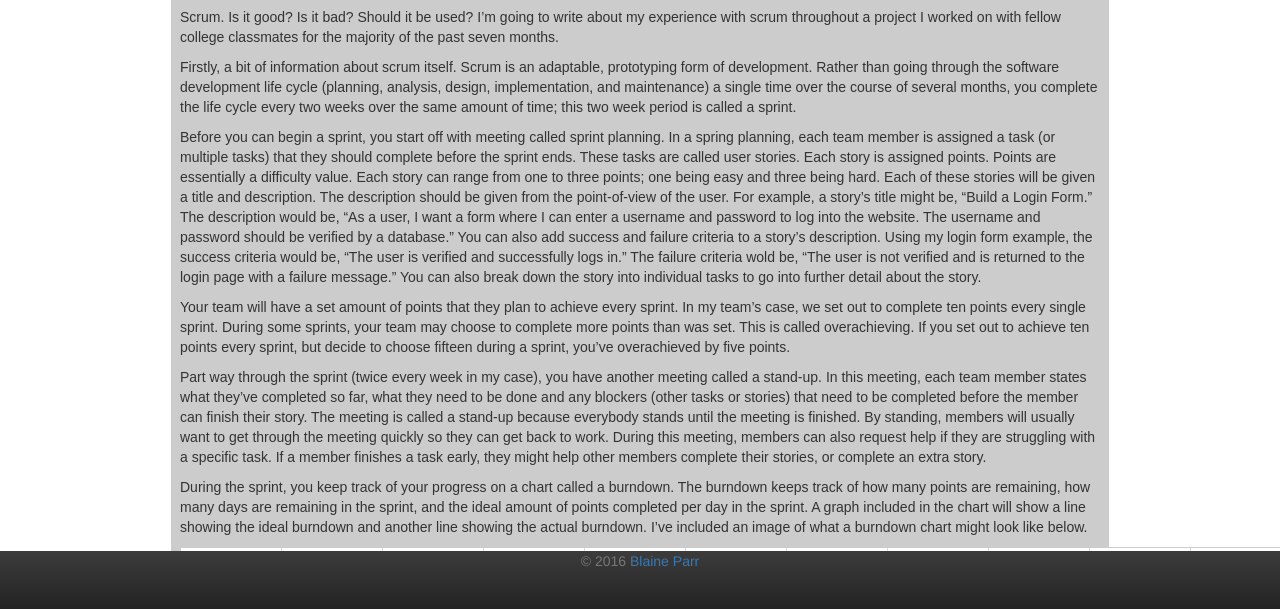
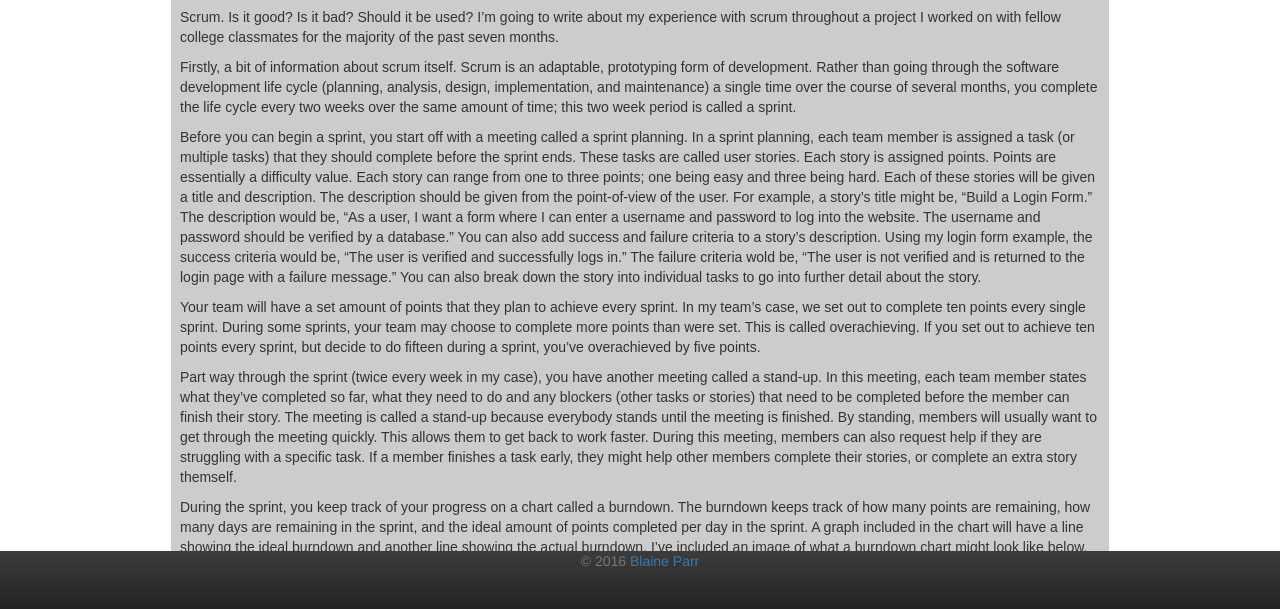
Before and after one commit to BlaineParr/BlaineParr.github.io, a plain HTML site: page blog/index.html in a window 1280 px wide. Shown: the part 189-798 px from the top of the page. Drawn offline with Linux system fonts and the light colour scheme.

Commit message:
Grammar fixes.

```diff
--- a/blog/index.html
+++ b/blog/index.html
@@ -33,10 +33,10 @@
 			<h2><em>By: Blaine Parr</em></h2>
             <p>Scrum. Is it good? Is it bad? Should it be used? I’m going to write about my experience with scrum throughout a project I worked on with fellow college classmates for the majority of the past seven months.</p>
 			<p>Firstly, a bit of information about scrum itself. Scrum is an adaptable, prototyping form of development. Rather than going through the software development life cycle (planning, analysis, design, implementation, and maintenance) a single time over the course of several months, you complete the life cycle every two weeks over the same amount of time; this two week period is called a sprint.</p>
-			<p>Before you can begin a sprint, you start off with meeting called sprint planning. In a spring planning, each team member is assigned a task (or multiple tasks) that they should complete before the sprint ends. These tasks are called user stories. Each story is assigned points. Points are essentially a difficulty value. Each story can range from one to three points; one being easy and three being hard. Each of these stories will be given a title and description. The description should be given from the point-of-view of the user. For example, a story’s title might be, “Build a Login Form.” The description would be, “As a user, I want a form where I can enter a username and password to log into the website. The username and password should be verified by a database.” You can also add success and failure criteria to a story’s description. Using my login form example, the success criteria would be, “The user is verified and successfully logs in.” The failure criteria wold be, “The user is not verified and is returned to the login page with a failure message.” You can also break down the story into individual tasks to go into further detail about the story.</p>
-			<p>Your team will have a set amount of points that they plan to achieve every sprint. In my team’s case, we set out to complete ten points every single sprint. During some sprints, your team may choose to complete more points than was set. This is called overachieving. If you set out to achieve ten points every sprint, but decide to choose fifteen during a sprint, you’ve overachieved by five points.</p>
-			<p>Part way through the sprint (twice every week in my case), you have another meeting called a stand-up. In this meeting, each team member states what they’ve completed so far, what they need to be done and any blockers (other tasks or stories) that need to be completed before the member can finish their story. The meeting is called a stand-up because everybody stands until the meeting is finished. By standing, members will usually want to get through the meeting quickly so they can get back to work. During this meeting, members can also request help if they are struggling with a specific task. If a member finishes a task early, they might help other members complete their stories, or complete an extra story.</p>
-			<p>During the sprint, you keep track of your progress on a chart called a burndown. The burndown keeps track of how many points are remaining, how many days are remaining in the sprint, and the ideal amount of points completed per day in the sprint. A graph included in the chart will show a line showing the ideal burndown and another line showing the actual burndown. I’ve included an image of what a burndown chart might look like below.</p>
+			<p>Before you can begin a sprint, you start off with a meeting called a sprint planning. In a sprint planning, each team member is assigned a task (or multiple tasks) that they should complete before the sprint ends. These tasks are called user stories. Each story is assigned points. Points are essentially a difficulty value. Each story can range from one to three points; one being easy and three being hard. Each of these stories will be given a title and description. The description should be given from the point-of-view of the user. For example, a story’s title might be, “Build a Login Form.” The description would be, “As a user, I want a form where I can enter a username and password to log into the website. The username and password should be verified by a database.” You can also add success and failure criteria to a story’s description. Using my login form example, the success criteria would be, “The user is verified and successfully logs in.” The failure criteria wold be, “The user is not verified and is returned to the login page with a failure message.” You can also break down the story into individual tasks to go into further detail about the story.</p>
+			<p>Your team will have a set amount of points that they plan to achieve every sprint. In my team’s case, we set out to complete ten points every single sprint. During some sprints, your team may choose to complete more points than were set. This is called overachieving. If you set out to achieve ten points every sprint, but decide to do fifteen during a sprint, you’ve overachieved by five points.</p>
+			<p>Part way through the sprint (twice every week in my case), you have another meeting called a stand-up. In this meeting, each team member states what they’ve completed so far, what they need to do and any blockers (other tasks or stories) that need to be completed before the member can finish their story. The meeting is called a stand-up because everybody stands until the meeting is finished. By standing, members will usually want to get through the meeting quickly. This allows them to get back to work faster. During this meeting, members can also request help if they are struggling with a specific task. If a member finishes a task early, they might help other members complete their stories, or complete an extra story themself.</p>
+			<p>During the sprint, you keep track of your progress on a chart called a burndown. The burndown keeps track of how many points are remaining, how many days are remaining in the sprint, and the ideal amount of points completed per day in the sprint. A graph included in the chart will have a line showing the ideal burndown and another line showing the actual burndown. I’ve included an image of what a burndown chart might look like below.</p>
 			<img class="blog-img" src="/assets/images/burndown.png" />
 			<p>The burndown chart gives a visual representation of how well a sprint is going. If the story points remaining is below the ideal burndown, the sprint is going great! The team is ahead of schedule! If it’s above the ideal burndown, the sprint is not going so well, and team members need to pick up the pace if they want to finish their stories on time. In the image I posted above, my team was a bit behind schedule until we were close to the end of the sprint. At that point, we picked up the pace and got everything done.</p>
 			<p>At the end of a sprint, you hold a meeting called a sprint retrospective. In this meeting, you go over what went well during a sprint, what didn’t go well, and what you can improve. An example might be:</p>
@@ -61,8 +61,8 @@
 			<p>Now that I’ve gone over what scrum is, I’ll go into the pros and cons of scrum and a bit about my experience with it throughout this project.</p>
 			<p>As I mentioned earlier, scrum is very adaptable. This is the complete opposite of the waterfall method, which is very predictable. This means that with waterfall, you’ll get something very close to the original design plan. With scrum, you can adjust the project at any time if a client is unhappy with the way a piece of the project is going, or wants to make a change to the original plan.</p>
 			<p>In the project I was involved in, we were originally planning to build a simple clock-in, clock-out system for the workers of a family owned business. It was intended to simply speed up the sign-in and out process for workers who were currently signing-in on paper. After we finished this, the customer also requested that if we had enough time, we could also build an online system for their maintenance logs. By the time we were finished with the project, it turned into a full management system. It did the clocking-in and out functionality, but with a lot more. It could now track when each section of workers is supposed to be clocked-in and out, calculate overtime hours, mark employees if they didn’t clock-in or out, send an email to HR to notify them that an employee was no longer employed with the company, track each individual employee’s clock-times and more! The maintenance log system, never happened.</p>
-			<p>The adjustability of scrum is both its biggest advantage and disadvantage. If we weren’t using the scrum method to build this project, the project would’ve been what it was originally set out to be. A simple clock-in, clock-out system. All of the other functionality would have never came to be. Throughout each sprint, our client made numerous suggestions for functionalities of the project. We were able to add this extra functionality because each development cycle is over in two weeks. Needless to say, our client was very happy with the project, but would also keep making further requests. This is where the downfall lies. You do end up with a much more impressive project, but that more impressive project may be at the cost of multiple other projects. Due to the extra amount of work we put into this project, the maintenance log system was never even looked at. Also in my experience, the client will always find something else to add. You may think you’ve added everything the client could want, but there’s always more. This usually means you’re going to be adding many complicated functions. The work will start off easy and become progressively harder as the clients requests increase.</p>
-			<p>There are further advantages to scrum though, also in the way team members interact. If a team member isn’t completing their work, you can notice this a week into a project rather than when the project is coming to a close and a lot of important functionality that they were supposed to handle, is missing. You can handle the situation with these team members and get them back on track very quickly.</p>
+			<p>The adjustability of scrum is both its biggest advantage and disadvantage. If we weren’t using the scrum method to build this project, the project would’ve been what it was originally set out to be. A simple clock-in, clock-out system. All of the other functionality would have never came to be. Throughout each sprint, our client made numerous suggestions for functionalities of the project. We were able to add this extra functionality because each development cycle is over in two weeks. Needless to say, our client was very happy with the project, but would also keep making further requests. This is where the downfall lies. You do end up with a much more impressive project, but that more impressive project may be at the cost of multiple other projects. Due to the extra amount of work we put into this project, the maintenance log system was never even looked at. Also in my experience, the client will always find something else to add. You may think you’ve added everything the client could want, but there’s always more. This usually means you’re going to be adding many complicated functions. The work will start off easy and become progressively harder as the client’s requests increase.</p>
+			<p>There are further advantages to scrum though; especially in the way team members interact. If a team member isn’t completing their work, you can notice this a week into a project rather than when the project is coming to a close and a lot of important functionality that they were supposed to handle, is missing. You can handle the situation with these team members and get them back on track very quickly.</p>
 			<p>You also get to keep a very tight look at how the project is going with the weekly stand-ups and the end of sprint retrospectives. The stand-ups are a great tool for seeing when a team member needs help with a task, and also for seeing how well a sprint is going overall. The burndown chart is an excellent visualization tool for this. Below the ideal burndown line? We’re doing great! Above it? Let’s pick up the pace. At the retrospective meetings, you can go over what went well so you can try to repeat it for future sprints, and what didn’t go well so you can solve those problems for next time. Scrum gives you a lot of control in this way.</p>
 			<p>Overall I think scrum’s advantages outweigh the disadvantages and if you need to choose between scrum and waterfall, scrum is the way to go. While you may have to work harder on a single project, that project will end up far more polished, and you’ll have a lot more control if something is to go wrong during development.</p>
 		</div>
```
